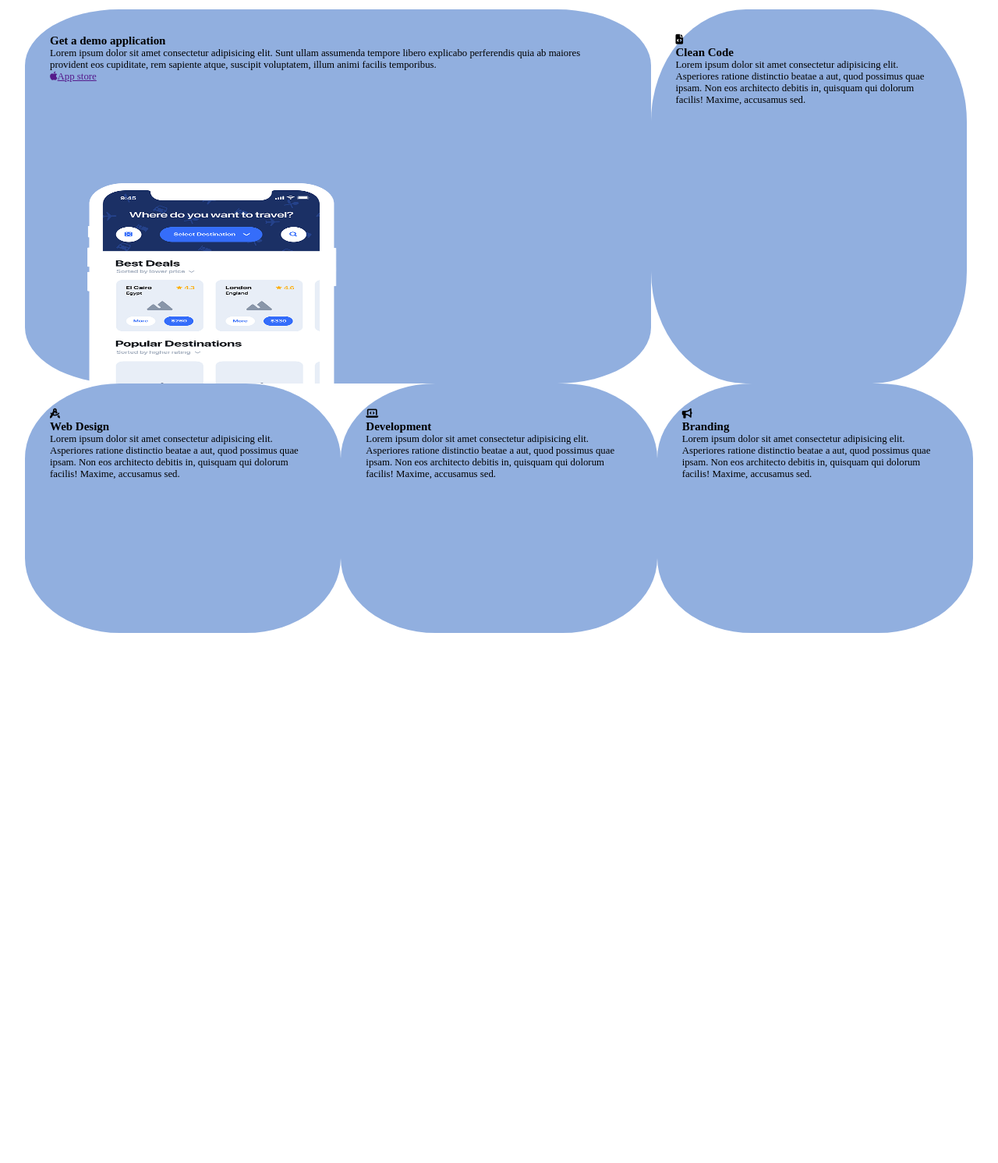
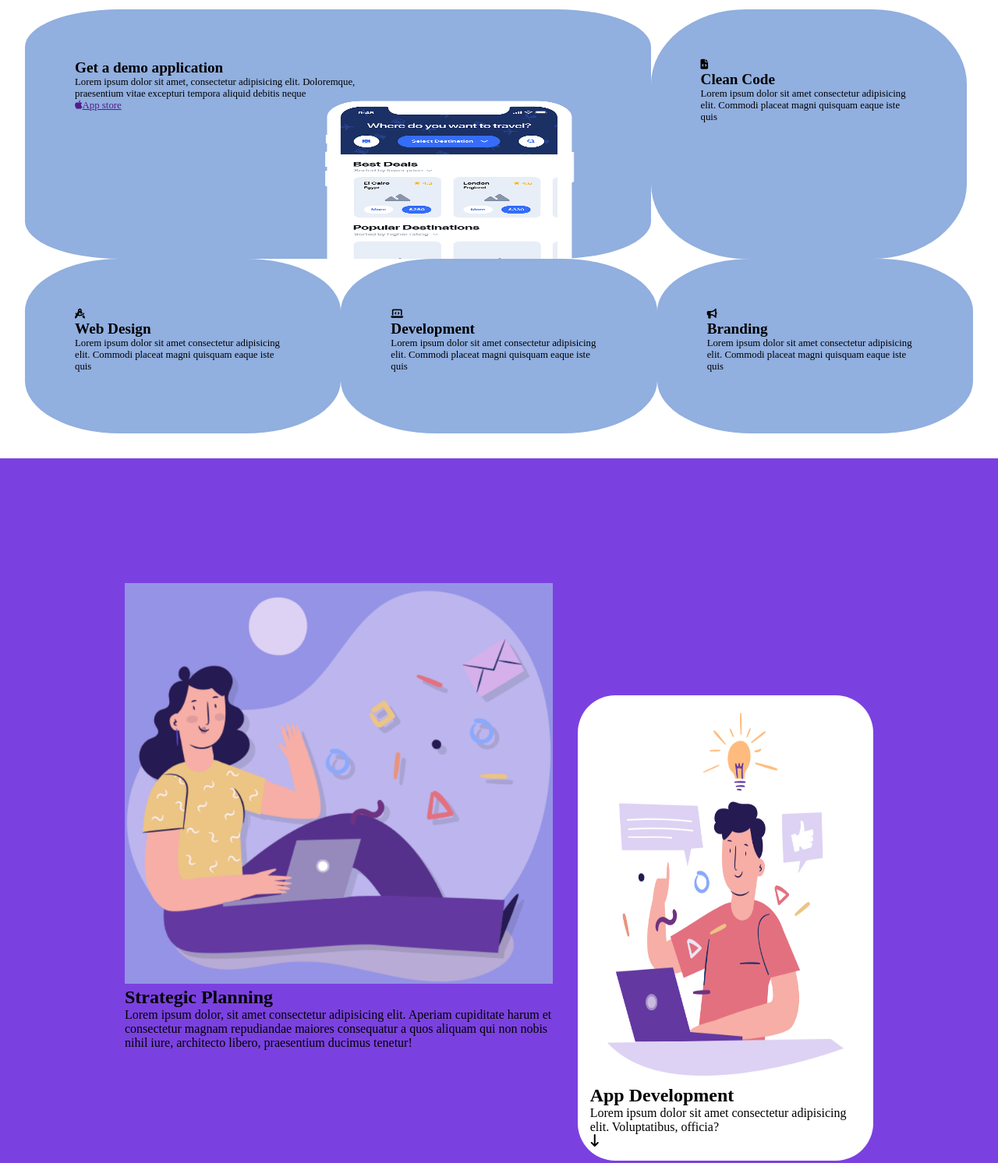
Before and after one commit to carlomarcon/htmlcss-responsive-layout, a plain HTML site: page index.html in a window 1280 px wide. Shown: the part 120-1612 px from the top of the page at 78% size. Before the commit the page ends 964 px from the top, so only its background shows below. Drawn offline with Linux system fonts and the light colour scheme.

Commit message:
Add:testimonials html and css

```diff
--- a/css/styles.css
+++ b/css/styles.css
@@ -82,14 +82,14 @@ header ul {
 /* demo downloaded */
 
 .container {
-  display: flex;
-  flex-wrap: wrap;
   padding: 2rem;
+  min-height: 400px;
+  width: 100%;
 }
 
 .col {
   width: 100%;
-  min-height: 20rem;
+  min-height: 14rem;
   background-color: rgb(145, 175, 223);
   border-radius: 30%;
   gap: 1rem;
@@ -98,9 +98,9 @@ header ul {
 }
 
 .Leader {
-  min-height: 30rem;
+  min-height: 20rem;
   border-radius: 15%;
-  display: flex;
+  padding: 3rem;
 }
 
 .img-iphone {
@@ -115,6 +115,11 @@ header ul {
 /* responsive */
 
 @media screen and (min-width: 768px) {
+  .container {
+    display: flex;
+    flex-wrap: wrap;
+  }
+
   .col {
     width: calc(100% / 3);
   }
@@ -125,11 +130,96 @@ header ul {
 
   .img-iphone {
     width: 50%;
-    height: 55%;
+    height: 50%;
     bottom: 0;
     left: 30%;
   }
 }
 
 @media screen and (min-width: 992px) {
+  .img-iphone {
+    left: 68%;
+    height: 65%;
+  }
+
+  .col {
+    padding: 4rem;
+  }
+  .Leader {
+    padding-right: 23rem;
+  }
 }
+
+/* purposes */
+
+.container-purposes {
+  min-height: 600px;
+  background-color: rgb(123, 65, 224);
+  padding: 1rem;
+}
+
+.Planning-img {
+  width: 100%;
+}
+
+.Development-img {
+  width: 100%;
+
+  border-radius: 20%;
+  min-height: 30rem;
+}
+
+.app-development {
+  background-color: white;
+  color: black;
+  border-radius: 3rem;
+  padding: 1rem;
+}
+
+@media screen and (min-width: 922px) {
+  .container-purposes {
+    display: flex;
+    padding: 10rem;
+    gap: 2rem;
+  }
+
+  .app-development {
+    display: inline-block;
+    margin-top: 9rem;
+    width: 100%;
+  }
+}
+
+/* testimonials */
+
+.container-testimonials {
+  display: flex;
+  flex-wrap: wrap;
+  gap: 2rem;
+  padding: 2rem;
+}
+
+.col-testimonials {
+  width: 100%;
+  background-color: rgb(123, 65, 224);
+  min-height: 30rem;
+  border-radius: 3rem;
+  text-align: center;
+}
+
+#Team img {
+  width: 70%;
+  height: 60%;
+  border-radius: 50%;
+}
+
+.Explanation {
+  background-color: white;
+  text-align: center;
+}
+
+@media screen and (min-width: 768px) {
+}
+
+@media screen and (min-width: 922px) {
+}
--- a/index.html
+++ b/index.html
@@ -30,73 +30,127 @@
     <section id="Demo-download">
       <div class="container">
         <div class="col Leader">
-          <div class="demo-application">
-            <h3>Get a demo application</h3>
-            <p>
-              Lorem ipsum dolor sit amet consectetur adipisicing elit. Sunt
-              ullam assumenda tempore libero explicabo perferendis quia ab
-              maiores provident eos cupiditate, rem sapiente atque, suscipit
-              voluptatem, illum animi facilis temporibus.
-            </p>
-            <a href="" class="app-store">
-              <i class="fa-brands fa-apple"></i>App store</a
-            >
-          </div>
-          <div class="iphone">
-            <img src="img/phone.png" alt="phone" class="img-iphone" />
-          </div>
+          <h1>Get a demo application</h1>
+          <p>
+            Lorem ipsum dolor sit amet, consectetur adipisicing elit.
+            Doloremque, praesentium vitae excepturi tempora aliquid debitis
+            neque
+          </p>
+          <a href=""> <i class="fa-brands fa-apple"></i>App store</a>
+
+          <img src="img/phone.png" alt="phone" class="img-iphone" />
         </div>
         <div class="col">
           <i class="fa-solid fa-file-code"></i>
-          <h3>Clean Code</h3>
+          <h1>Clean Code</h1>
           <p>
-            Lorem ipsum dolor sit amet consectetur adipisicing elit. Asperiores
-            ratione distinctio beatae a aut, quod possimus quae ipsam. Non eos
-            architecto debitis in, quisquam qui dolorum facilis! Maxime,
-            accusamus sed.
+            Lorem ipsum dolor sit amet consectetur adipisicing elit. Commodi
+            placeat magni quisquam eaque iste quis
           </p>
         </div>
         <div class="col">
           <i class="fa-solid fa-compass-drafting"></i>
-          <h3>Web Design</h3>
+          <h1>Web Design</h1>
           <p>
-            Lorem ipsum dolor sit amet consectetur adipisicing elit. Asperiores
-            ratione distinctio beatae a aut, quod possimus quae ipsam. Non eos
-            architecto debitis in, quisquam qui dolorum facilis! Maxime,
-            accusamus sed.
+            Lorem ipsum dolor sit amet consectetur adipisicing elit. Commodi
+            placeat magni quisquam eaque iste quis
           </p>
         </div>
         <div class="col">
           <i class="fa-solid fa-laptop-code"></i>
-          <h3>Development</h3>
+          <h1>Development</h1>
           <p>
-            Lorem ipsum dolor sit amet consectetur adipisicing elit. Asperiores
-            ratione distinctio beatae a aut, quod possimus quae ipsam. Non eos
-            architecto debitis in, quisquam qui dolorum facilis! Maxime,
-            accusamus sed.
+            Lorem ipsum dolor sit amet consectetur adipisicing elit. Commodi
+            placeat magni quisquam eaque iste quis
           </p>
         </div>
         <div class="col">
           <i class="fa-solid fa-bullhorn"></i>
-          <h3>Branding</h3>
+          <h1>Branding</h1>
           <p>
-            Lorem ipsum dolor sit amet consectetur adipisicing elit. Asperiores
-            ratione distinctio beatae a aut, quod possimus quae ipsam. Non eos
-            architecto debitis in, quisquam qui dolorum facilis! Maxime,
-            accusamus sed.
+            Lorem ipsum dolor sit amet consectetur adipisicing elit. Commodi
+            placeat magni quisquam eaque iste quis
           </p>
         </div>
+
+        <!-- purposes -->
       </div>
     </section>
     <section id="Purposes">
-      <div></div>
-      <div></div>
+      <div class="container-purposes">
+        <div class="strategic-planning">
+          <img
+            src="img/planning1.png"
+            alt="Strategic Planning"
+            class="Planning-img"
+          />
+          <h1>Strategic Planning</h1>
+          <p>
+            Lorem ipsum dolor, sit amet consectetur adipisicing elit. Aperiam
+            cupiditate harum et consectetur magnam repudiandae maiores
+            consequatur a quos aliquam qui non nobis nihil iure, architecto
+            libero, praesentium ducimus tenetur!
+          </p>
+        </div>
+        <div class="app-development">
+          <img
+            src="img/planning2.png"
+            alt="Development-img"
+            class="Development-img"
+          />
+          <h2>App Development</h2>
+          <p>
+            Lorem ipsum dolor sit amet consectetur adipisicing elit.
+            Voluptatibus, officia?
+          </p>
+          <i class="fa-solid fa-arrow-down-long"></i>
+        </div>
+      </div>
+
+      <!-- team -->
     </section>
     <section id="Team">
-      <div></div>
-      <div></div>
-      <div></div>
-      <div></div>
+      <div class="container-testimonials">
+        <div class="Explanation">
+          <h5>Testimonials</h5>
+          <h2>We are committed expert partners</h2>
+          <p>
+            Lorem ipsum dolor sit amet consectetur adipisicing elit. Nam aliquid
+            quos, vero a ad, cum ex dolore tempora quas ipsam harum minima error
+            dolorem dignissimos aliquam earum, ipsa laboriosam accusantium!
+          </p>
+        </div>
+        <div class="col-testimonials">
+          <img src="img/testimonial1.jpg" alt="testimonial1" />
+          <p>
+            Lorem ipsum dolor sit amet consectetur adipisicing elit. Voluptate
+            tempora dolore pariatur labore veritatis est odit accusamus
+            perferendis. Laudantium cupiditate eum ut ducimus ipsam excepturi
+            vero unde atque minima nemo!
+          </p>
+          <h4>NAT REYNOLDS</h4>
+        </div>
+        <div class="col-testimonials">
+          <img src="img/testimonial2.jpg" alt="testimonial1" />
+          <p>
+            Lorem ipsum dolor sit amet consectetur adipisicing elit. Voluptate
+            tempora dolore pariatur labore veritatis est odit accusamus
+            perferendis. Laudantium cupiditate eum ut ducimus ipsam excepturi
+            vero unde atque minima nemo!
+          </p>
+          <h4>DELIA ALMEDA</h4>
+        </div>
+        <div class="col-testimonials">
+          <img src="img/testimonial3.jpg" alt="testimonial1" />
+          <p>
+            Lorem ipsum dolor sit amet consectetur adipisicing elit. Voluptate
+            tempora dolore pariatur labore veritatis est odit accusamus
+            perferendis. Laudantium cupiditate eum ut ducimus ipsam excepturi
+            vero unde atque minima nemo!
+          </p>
+          <h4>BOB ROBERTS</h4>
+        </div>
+      </div>
     </section>
     <section id="Benefits">
       <div></div>
```
